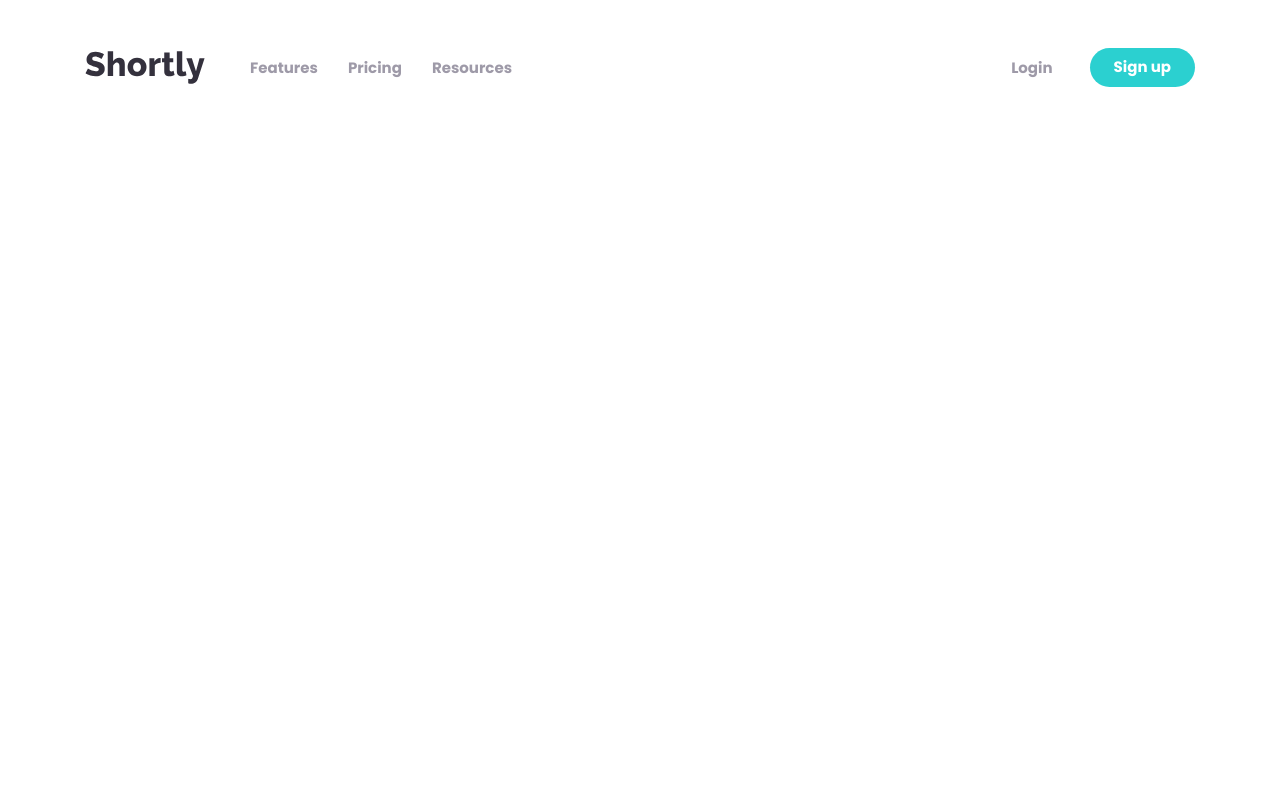
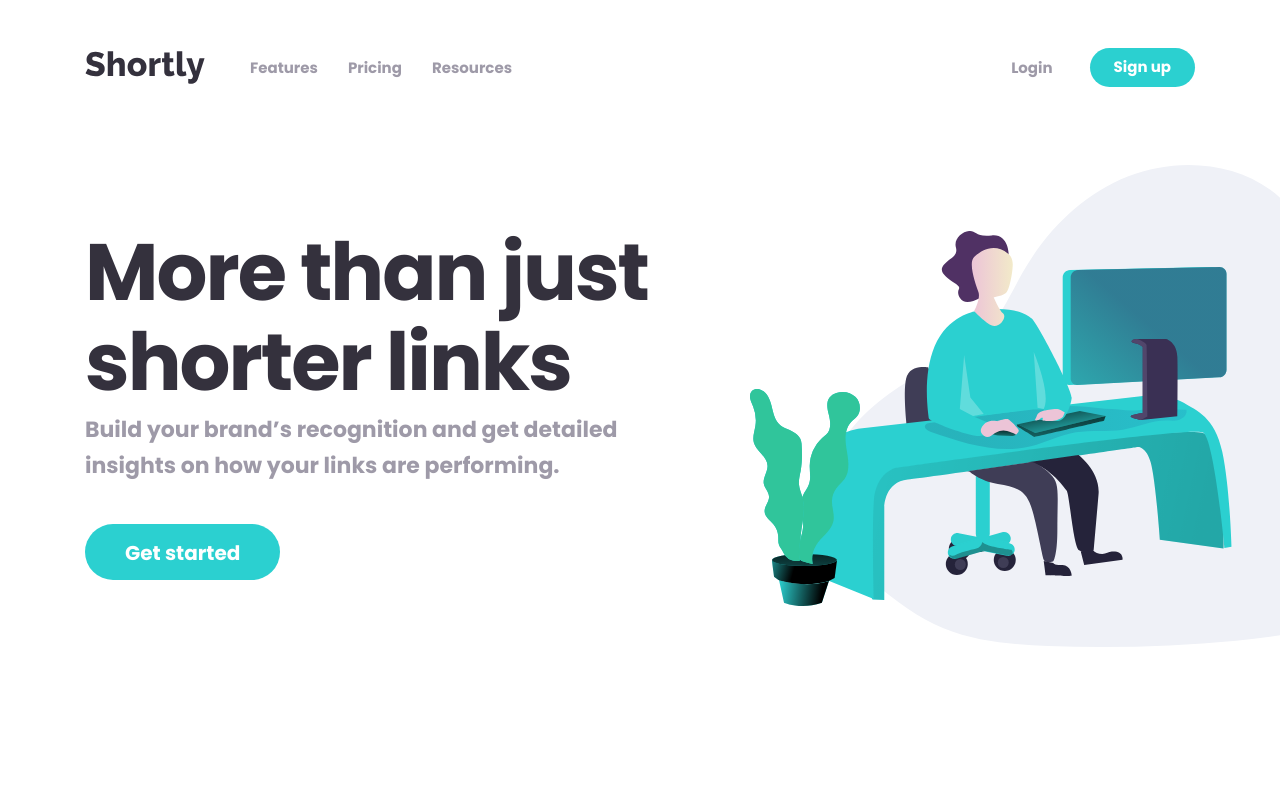
Before and after one commit to Abdukarim27/shortly, a plain HTML site: page index.html in a window 1280 px wide. Drawn offline with Linux system fonts and the light colour scheme.

Commit message:
Add hero

```diff
--- a/css/style.css
+++ b/css/style.css
@@ -92,7 +92,7 @@ img {
   background-color: var(--accent-color);
   color: #fff;
   font-size: 20px;
-  line-height: 1.5;
+  line-height: normal;
   font-weight: bold;
   text-decoration: none;
   text-align: center;
@@ -221,6 +221,37 @@ img {
 }
 
 
+/* HERO */
+.hero {
+  padding-top: 92px;
+  padding-bottom: 222px;
+  background-image: url("../img/working_with_computer.svg");
+  background-repeat: no-repeat;
+  background-position: left calc(50% + 476px) top 30px;
+}
+
+.hero__inner {
+  max-width: 565px;
+}
+
+.hero__title {
+  margin-top: 0;
+  margin-bottom: 5px;
+  font-size: 80px;
+  line-height: 90px;
+  letter-spacing: -2px;
+  color: var(--text-color-dark);
+}
+
+.hero__text {
+  margin-top: 0;
+  margin-bottom: 40px;
+  font-size: 22px;
+  line-height: 36px;
+}
+
+
+
 @media
 only screen and (-webkit-min-device-pixel-radio: 2),
 only screen and (   min--moz-device-pixel-radio: 2),
--- a/index.html
+++ b/index.html
@@ -37,6 +37,21 @@
   </header>
 
 
+  <!-- MAIN-CONTENT -->
+  <main class="main-content">
+    <!-- HERO -->
+    <div class="hero">
+      <div class="container">
+        <div class="hero__inner">
+          <h1 class="hero__title">More than just shorter links</h1>
+          <p class="hero__text">Build your brand’s recognition and get detailed insights on how your links are performing.</p>
+          <a class="button" href="#">Get started</a>
+        </div>
+      </div>
+    </div>
+  </main>
+
+
   <script src="js/main.js"></script>
 </body>
 </html>
```
Also changed, not shown: img/working_with_computer.svg (added).
